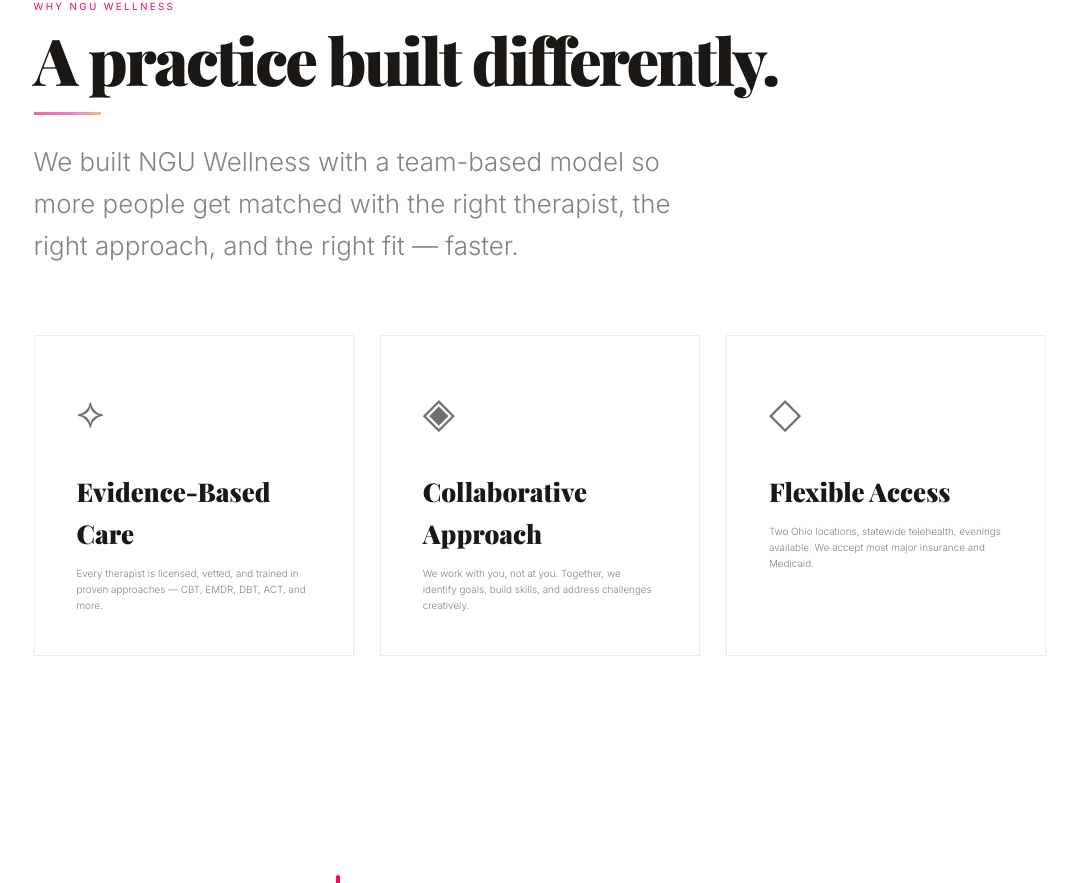
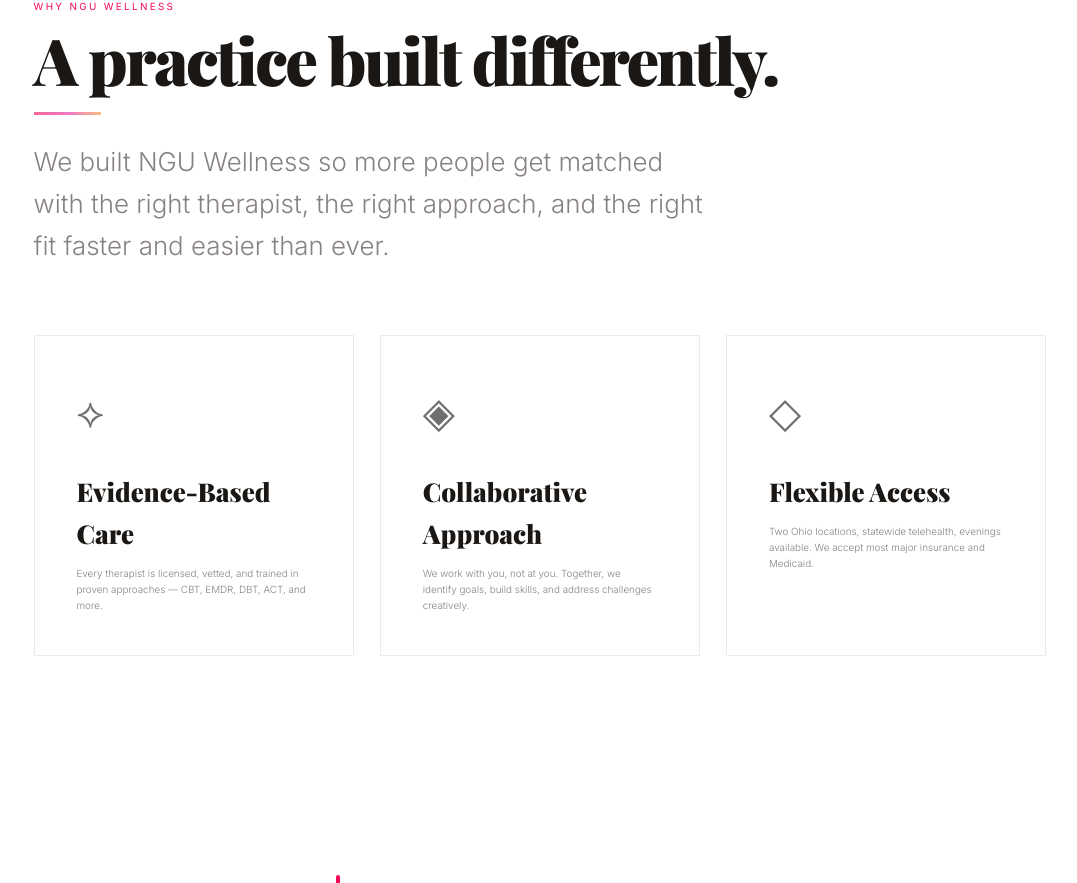
Before and after one commit to JDOG332/nguwellness, a Next.js app: page /about in a window 1280 px wide. Shown: the part 2034-2917 px from the top of the page, without its empty margins (100-1177 px from the left). Built offline with nearby package versions, Linux system fonts and the light colour scheme; a web font is replaced by a local one.

Commit message:
About: update Why NGU description - simpler, more direct

```diff
--- a/app/about/AboutPage.jsx
+++ b/app/about/AboutPage.jsx
@@ -770,7 +770,7 @@
           <p className="eyebrow">Why NGU Wellness</p>
           <h2 className="why-ngu-title">A practice built differently.</h2>
           <hr className="phi-rule" />
-          <p className="why-ngu-desc">We built NGU Wellness with a team-based model so more people get matched with the right therapist, the right approach, and the right fit — faster.</p>
+          <p className="why-ngu-desc">We built NGU Wellness so more people get matched with the right therapist, the right approach, and the right fit faster and easier than ever.</p>
           <div className="pillar-grid">
             <div className="pillar">
               <span className="pillar-icon">⟡</span>
```
